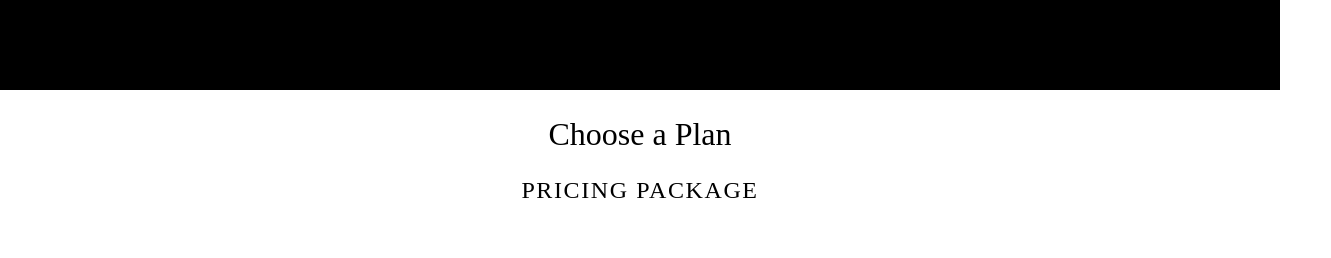
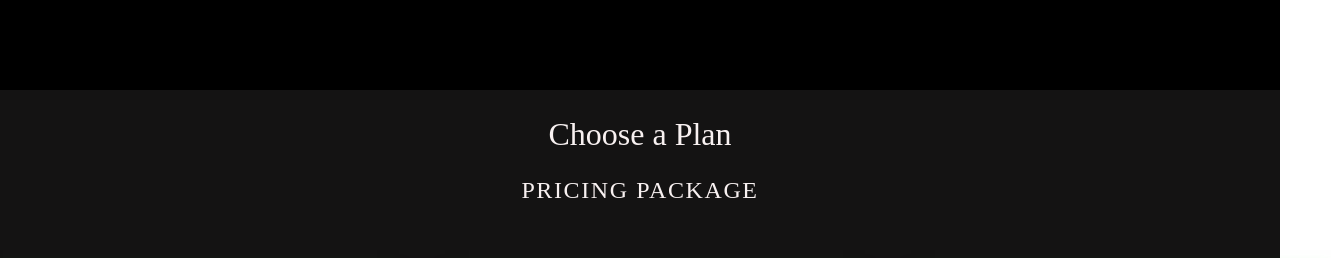
Before and after one commit to Lemmes33/BetterFit, a React (Vite) app in the folder client/: page / in a window 1280 px wide. Shown: the part 1928-2186 px from the top of the page, 1331 px wide, since content can reach past the window. Built offline with nearby package versions, Linux system fonts and the light colour scheme.

Commit message:
updating payment section

```diff
--- a/client/src/App.css
+++ b/client/src/App.css
@@ -2,7 +2,7 @@ body, html {
   margin:0;
   padding:0;
   font-family:Arial, sans-serif;
-  background-color:#ffffff;
+  background-color:#141313;
 
 }
 .section {
--- a/client/src/components/Payments/payment.css
+++ b/client/src/components/Payments/payment.css
@@ -9,7 +9,6 @@
     margin: 0 auto;
   }
 
-
   .card {
     position: relative;
     display: flex;
@@ -17,18 +16,20 @@
     flex-direction: column;
     justify-content: flex-end;
     overflow: hidden;
-    padding: 1rem;
+    padding: 10px;
+    margin-left: 30px;
     width: 400px;
     min-width: 400px;
     text-align: center;
     color: whitesmoke;
     background-color: rgb(19, 18, 18);
-    box-shadow: 0 1px 1px rgba(0, 0, 0, 0.1),
-                0 2px 2px rgba(0, 0, 0, 0.1),
-                0 4px 4px rgba(0, 0, 0, 0.1),
-                0 8px 8px rgba(0, 0, 0, 0.1),
-                0 16px 16px rgba(0, 0, 0, 0.1);
+    box-shadow: 0 4px 6px rgba(0, 0, 0, 0.2), /* Base shadow */
+                0 8px 12px rgba(0, 0, 0, 0.2), /* Larger shadow for depth */
+                0 16px 24px rgba(0, 0, 0, 0.2), /* Even larger shadow for more depth */
+                0 0 15px rgba(4, 252, 45, 0.5); /* Green glowing effect */
   }
+
+
 
   .card:before {
     content: '';
@@ -158,7 +159,7 @@
   .main-title, .sub-title {
     font-family: 'Cardo', serif;
     font-weight: 500;
-    color: black;
+    color: rgb(248, 241, 241);
   }
 
   .main-title {
```
